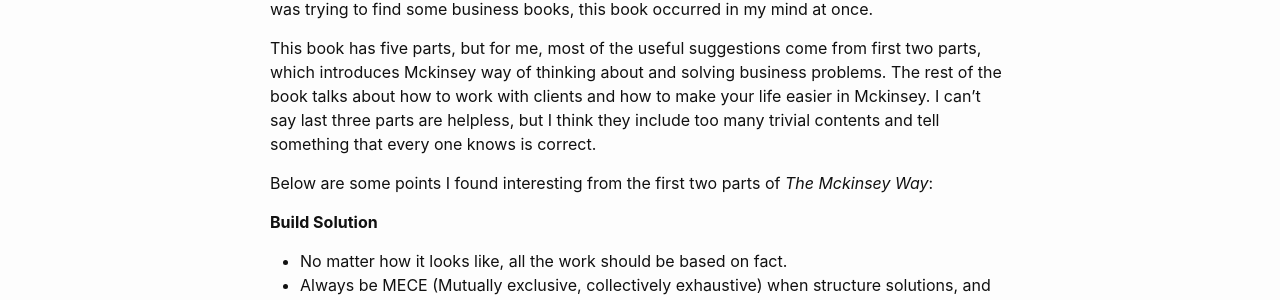
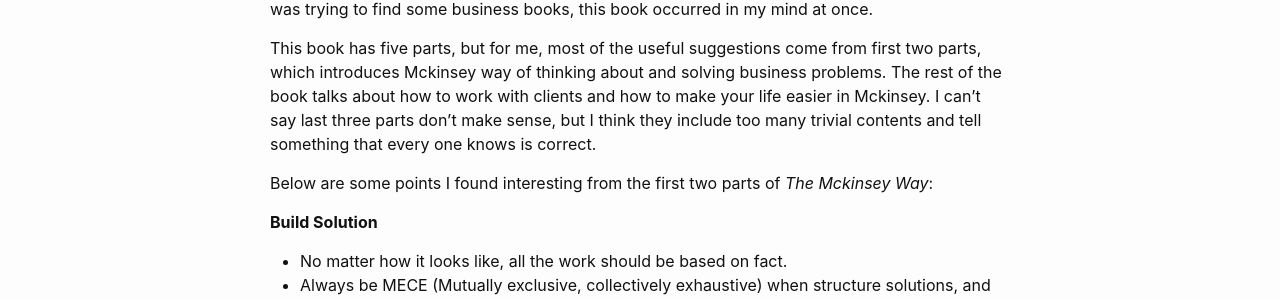
Before and after one commit to crazywooooorm/crazywooooorm.github.io, a Jekyll site: the page built from _posts/2018-10-08-Review-Mckinsey-Way.md, in a window 1280 px wide. Shown: the part 299-599 px from the top of the page. Built offline with Jekyll 4.4.1, drawn with Linux system fonts in a browser that asks for light colours.

Commit message:
fix typo

```diff
--- a/_posts/2018-10-08-Review-Mckinsey-Way.md
+++ b/_posts/2018-10-08-Review-Mckinsey-Way.md
@@ -18,8 +18,8 @@ at once.
 This book has five parts, but for me, most of the useful suggestions come from
 first two parts, which introduces Mckinsey way of thinking about and solving
 business problems. The rest of the book talks about how to work with clients
-and how to make your life easier in Mckinsey. I can't say last three parts are
-helpless, but I think they include too many trivial contents and tell something
+and how to make your life easier in Mckinsey. I can't say last three parts don't
+make sense, but I think they include too many trivial contents and tell something
 that every one knows is correct.
 
 Below are some points I found interesting from the first two parts of *The
```
